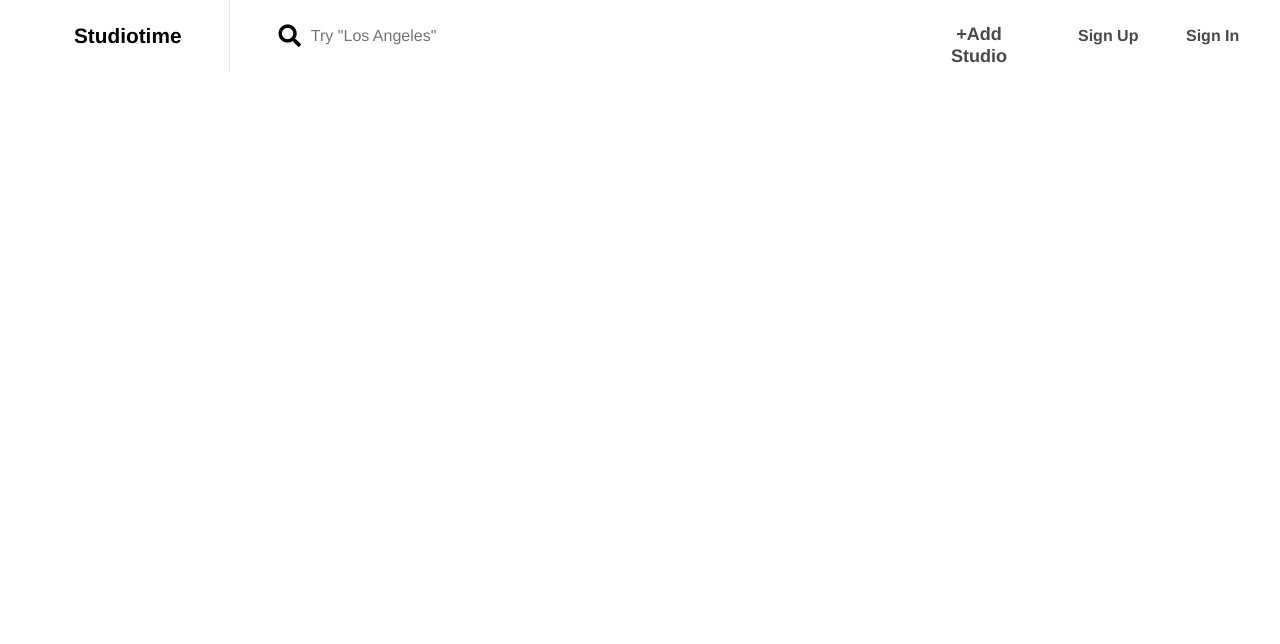
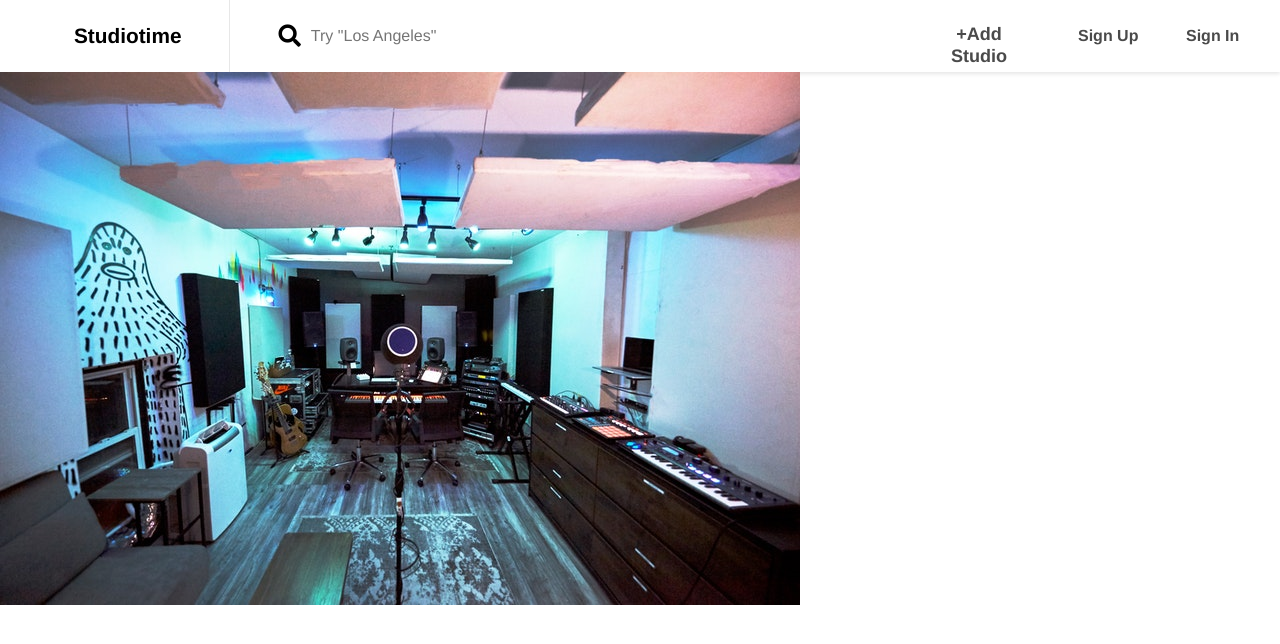
Before and after one commit to Sproff/Studiotime, a plain HTML site: page public/booking.html in a window 1280 px wide. Drawn offline with nearby package versions, Linux system fonts and the light colour scheme; a web font is replaced by a local one.

```diff
--- a/css/main.css
+++ b/css/main.css
@@ -23,6 +23,7 @@
 header{
     align-items: center;
     box-shadow: 0 2px 4px 0 rgba(0,0,0,.1);
+    background-color: #fff;
     display: flex;
     height: 72px;
     width: 100%;
--- a/public/booking.html
+++ b/public/booking.html
@@ -58,6 +58,20 @@
             </div>
         </div>
       </header>
+
+      <main>
+          <div>
+              <img src="../img/premium.jpg" alt="">
+          </div>
+      </main>
+
+
+
+
+
+
+
+
      <!-- EXTERNAL JS LINKS -->
      <script src="https://cdnjs.cloudflare.com/ajax/libs/jquery/3.5.1/jquery.min.js"></script>
      <script src="https://stackpath.bootstrapcdn.com/bootstrap/4.5.0/js/bootstrap.min.js" integrity="sha384-OgVRvuATP1z7JjHLkuOU7Xw704+h835Lr+6QL9UvYjZE3Ipu6Tp75j7Bh/kR0JKI" crossorigin="anonymous"></script>
```
Also changed, not shown: index.html (+1 -1 lines).
